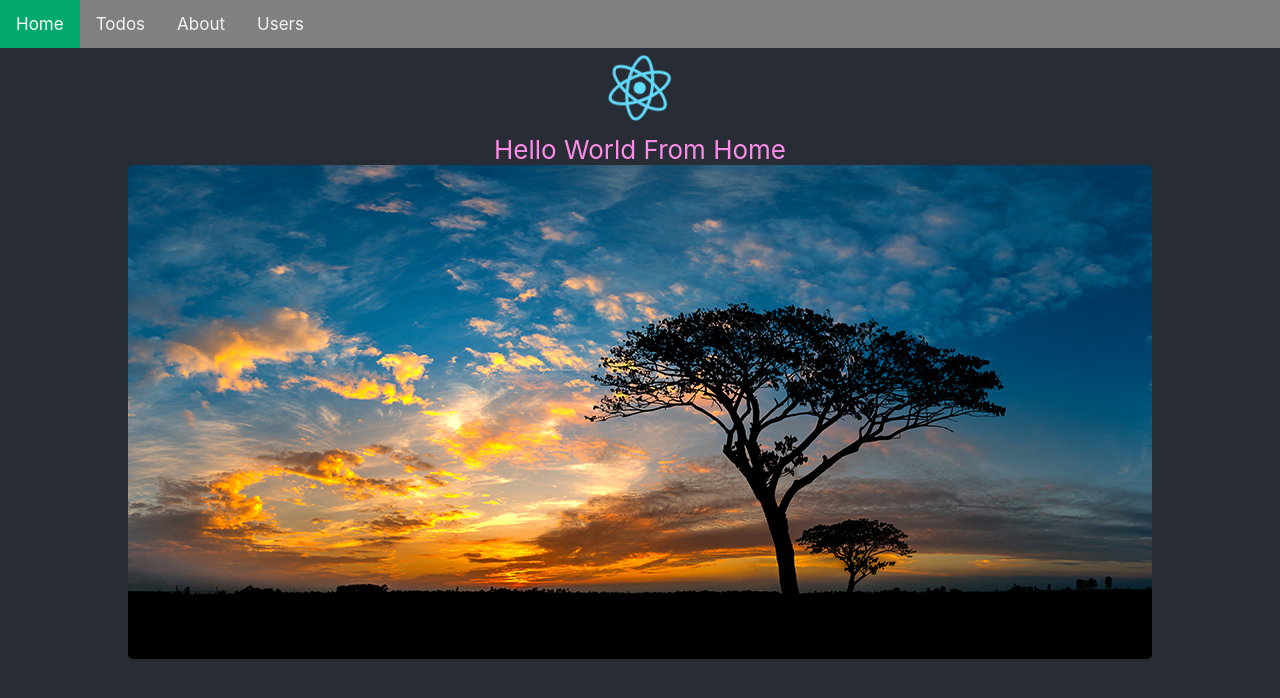
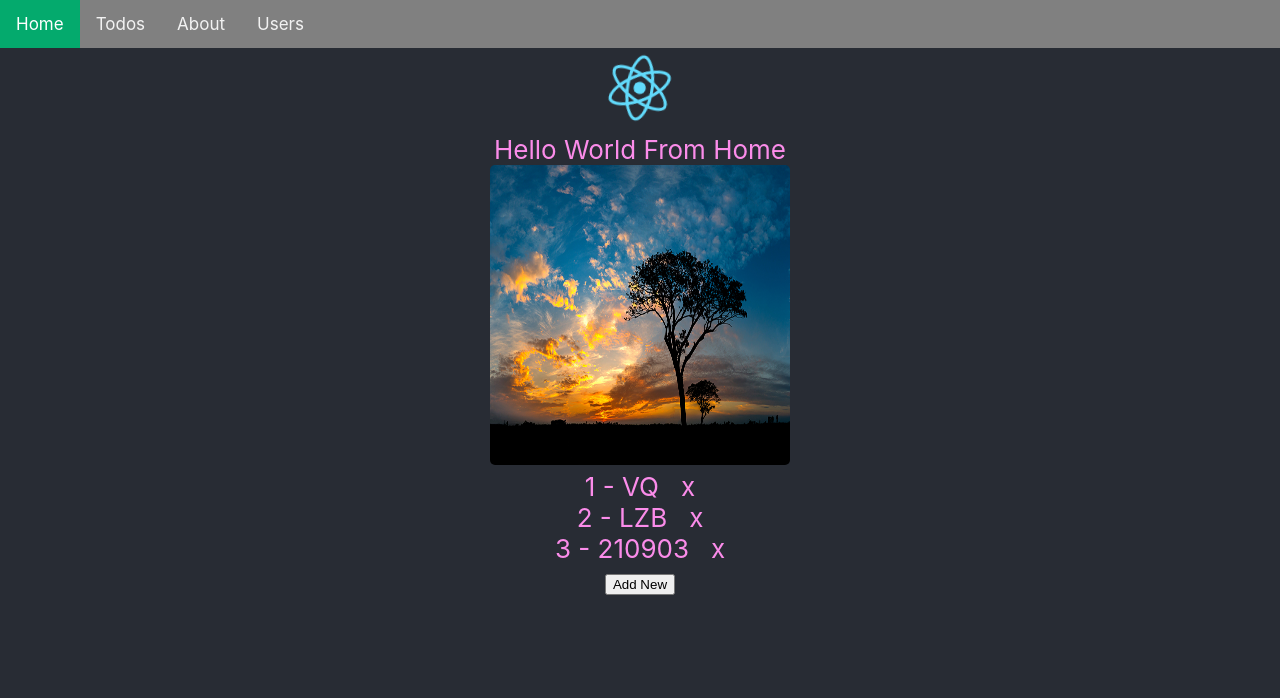
Before and after one commit to nvquoc03/react-basic, a React (Create React App) app: page / in a window 1280 px wide. Shown: the top 698 px of the page. Built offline with nearby package versions, Linux system fonts and the light colour scheme.

Commit message:
video34 - MapDispatchToProps

```diff
--- a/src/index.js
+++ b/src/index.js
@@ -7,7 +7,10 @@ import { Provider } from 'react-redux';
 import { createStore } from 'redux';
 import rootReducer from './store/reducers/rootReducer';
 
-const reduxStore = createStore(rootReducer)
+const reduxStore = createStore(rootReducer,
+  window.__REDUX_DEVTOOLS_EXTENSION__ && window.__REDUX_DEVTOOLS_EXTENSION__()
+);
+
 ReactDOM.render(
   <React.StrictMode>
     <Provider store={reduxStore}>
--- a/src/store/reducers/rootReducer.js
+++ b/src/store/reducers/rootReducer.js
@@ -3,11 +3,32 @@ const initState = {
     users: [
         { id: 1, name: 'VQ' },
         { id: 2, name: 'LZB' },
-    ]
+        { id: 3, name: '210903' }
+    ],
+    posts: []
 }
 const rootReducer = (state = initState, action) => {
 
-    return state;
+    switch (action.type) {
+        case 'DELETE_USER':
+            console.log('>>>Run into delete user: ', action);
+            let users = state.users;
+            users = users.filter(item => item.id !== action.payload.id);
+            return {
+                ...state, users
+            }
+        case 'CREATE_USER':
+            let id = Math.floor(Math.random() * 100);
+            let user = { id: id, name: `random ${id}` };
+
+            return {
+                ...state, users: [...state.users, user]
+            }
+        default:
+            return state;
+    }
+
+
 }
 
 export default rootReducer;
--- a/src/views/Example/Home.js
+++ b/src/views/Example/Home.js
@@ -11,14 +11,36 @@ class Home extends React.Component {
     //         this.props.history.push('/todo')
     //     }, 3000)
     // }
+    handleDeleteUser = (user) => {
+        console.log('check delelte: ', user);
+        this.props.deleteUserRedux(user);
+    }
+
+    handleCreateUser = () => {
+        this.props.addUserRedux();
+
+    }
 
     render() {
-        console.log(">>>Check props:", this.props)
+        console.log(">>>Check props redux:", this.props.dataRedux)
+        let listUsers = this.props.dataRedux;
         return (
             <>
                 <div>Hello World From Home</div>
                 <div>
-                    <img src={Logo} style={{ borderRadius: '5px' }} />
+                    <img src={Logo} style={{ borderRadius: '5px', width: '300px', height: '300px' }} />
+                </div>
+                <div>
+                    {listUsers && listUsers.length > 0 &&
+                        listUsers.map((item, index) => {
+                            return (
+                                <div key={item.id}>
+                                    {index + 1} - {item.name} &nbsp; <span onClick={() => this.handleDeleteUser(item)}>x</span>
+                                </div>
+                            )
+                        })
+                    }
+                    <button onClick={() => this.handleCreateUser()}>Add New</button>
                 </div>
 
             </>
@@ -32,4 +54,12 @@ const mapStateToProps = (state) => {
     }
 }
 
-export default connect(mapStateToProps)(Color(Home));
+const mapDispatchToProps = (dispatch) => {
+    return {
+        deleteUserRedux: (userDelete) => dispatch({ type: 'DELETE_USER', payload: userDelete }),
+        addUserRedux: () => dispatch({ type: 'CREATE_USER' }),
+    }
+
+}
+
+export default connect(mapStateToProps, mapDispatchToProps)(Color(Home));
```
